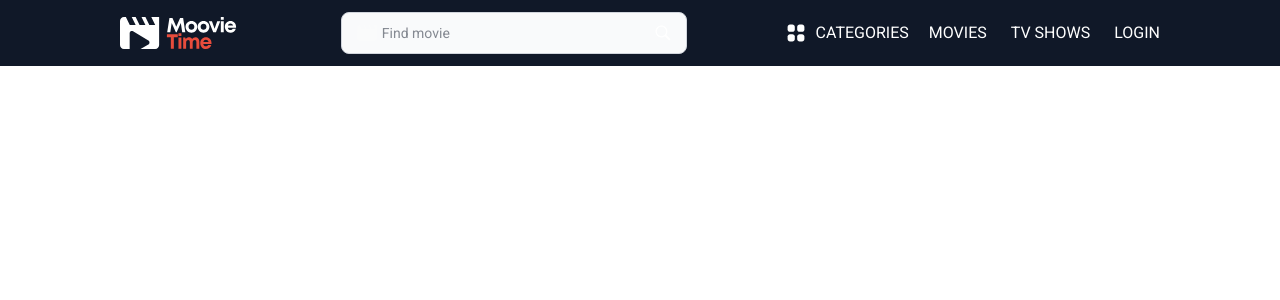
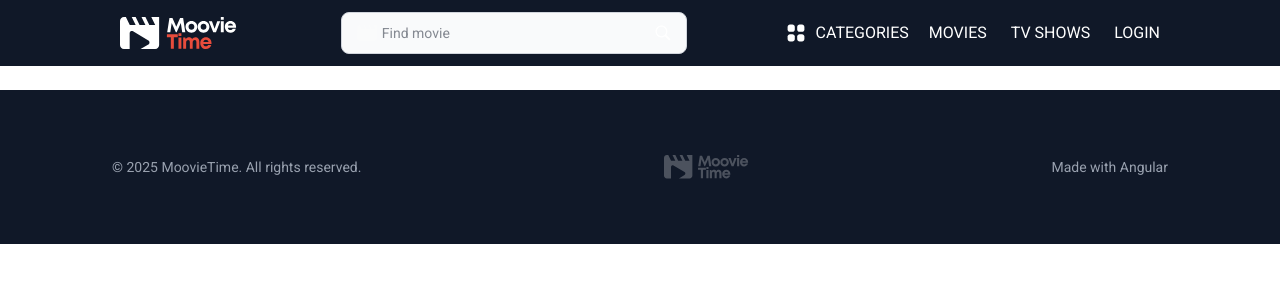
Before and after one commit to leonaldopasaribu/movie-time-web, an Angular app: page / in a window 1280 px wide. Shown: the top 300 px of the page. Built offline with nearby package versions, Linux system fonts and the light colour scheme.

Commit message:
feat: add footer component

```diff
--- a/src/app/app.component.html
+++ b/src/app/app.component.html
@@ -1,3 +1,5 @@
 <main>
   <app-header></app-header>
+  <br/>
+  <app-footer></app-footer>
 </main>
--- a/src/app/app.component.ts
+++ b/src/app/app.component.ts
@@ -1,10 +1,11 @@
 import { Component } from '@angular/core';
 import { RouterOutlet } from '@angular/router';
 import { HeaderComponent } from './shared/components/header/header.component';
+import { FooterComponent } from './shared/components/footer/footer.component';
 
 @Component({
   selector: 'app-root',
-  imports: [ HeaderComponent],
+  imports: [ HeaderComponent,FooterComponent],
   templateUrl: './app.component.html',
   styleUrl: './app.component.scss'
 })
--- /dev/null
+++ b/src/app/shared/components/footer/footer.component.html
@@ -0,0 +1,17 @@
+<footer
+  class="flex items-center justify-between bg-gray-900 px-28 py-[65px] text-gray-400"
+>
+  <div class="text-sm">
+    &copy; {{ currentYear }} MoovieTime. All rights reserved.
+  </div>
+
+  <div class="flex items-center">
+    <img
+      src="assets/images/movie-time-logo-gray.svg"
+      alt="Moovie Time Logo"
+      class="h-6"
+    />
+  </div>
+
+  <div class="text-sm">Made with Angular</div>
+</footer>
--- /dev/null
+++ b/src/app/shared/components/footer/footer.component.ts
@@ -0,0 +1,9 @@
+import { Component } from '@angular/core';
+
+@Component({
+  selector: 'app-footer',
+  templateUrl: './footer.component.html',
+})
+export class FooterComponent {
+  currentYear: number = new Date().getFullYear();
+}
--- a/src/app/shared/components/header/header.component.ts
+++ b/src/app/shared/components/header/header.component.ts
@@ -4,15 +4,4 @@ import { Component } from '@angular/core';
   selector: 'app-header',
   templateUrl: './header.component.html',
 })
-export class HeaderComponent {
-  readonly navLinks = [
-    {
-      label: 'CATEGORIES',
-      route: '/categories',
-      icon: 'assets/icons/menu.svg',
-    },
-    { label: 'MOVIES', route: '/movies' },
-    { label: 'TV SHOWS', route: '/tv-shows' },
-    { label: 'LOGIN', route: '/login' },
-  ];
-}
+export class HeaderComponent {}
```
Also changed, not shown: src/assets/images/movie-time-logo-gray.svg (added).
